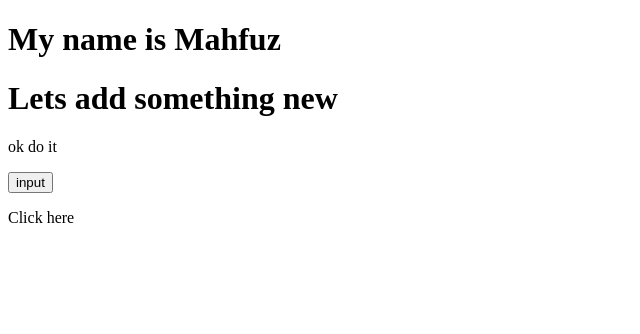
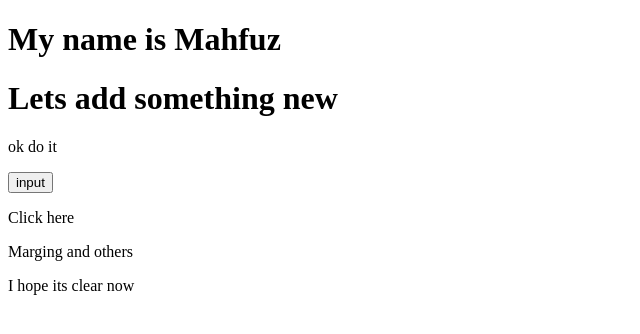
Before and after one commit to Mahfuz-Hasaan/my_git, a plain HTML site: page index.html in a window 1280 px wide. Shown: the whole page, without its empty margins (0-640 px from the left). Drawn offline with Linux system fonts and the light colour scheme.

Commit message:
merging others

```diff
--- a/index.html
+++ b/index.html
@@ -12,5 +12,7 @@
     <p>ok do it</p>
     <button>input</button>
     <p>Click here</p>
+    <p>Marging and others</p>
+    <p>I hope its clear now</p>
 </body>
 </html>
```
